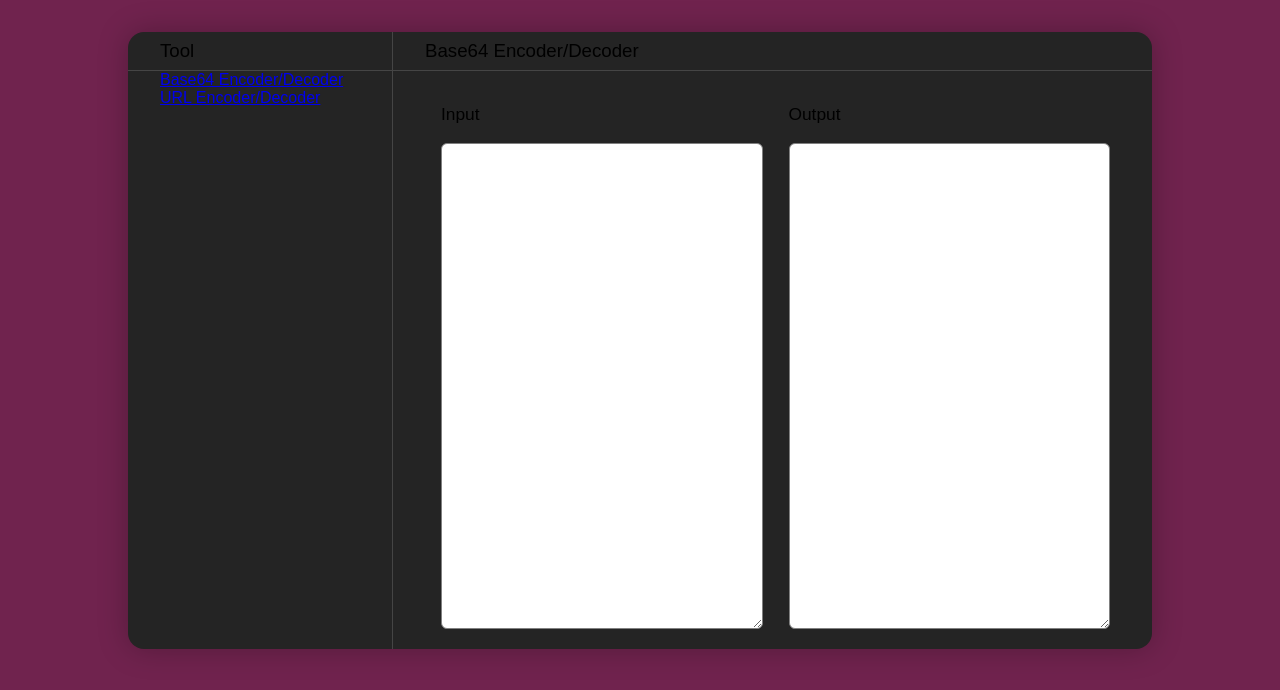
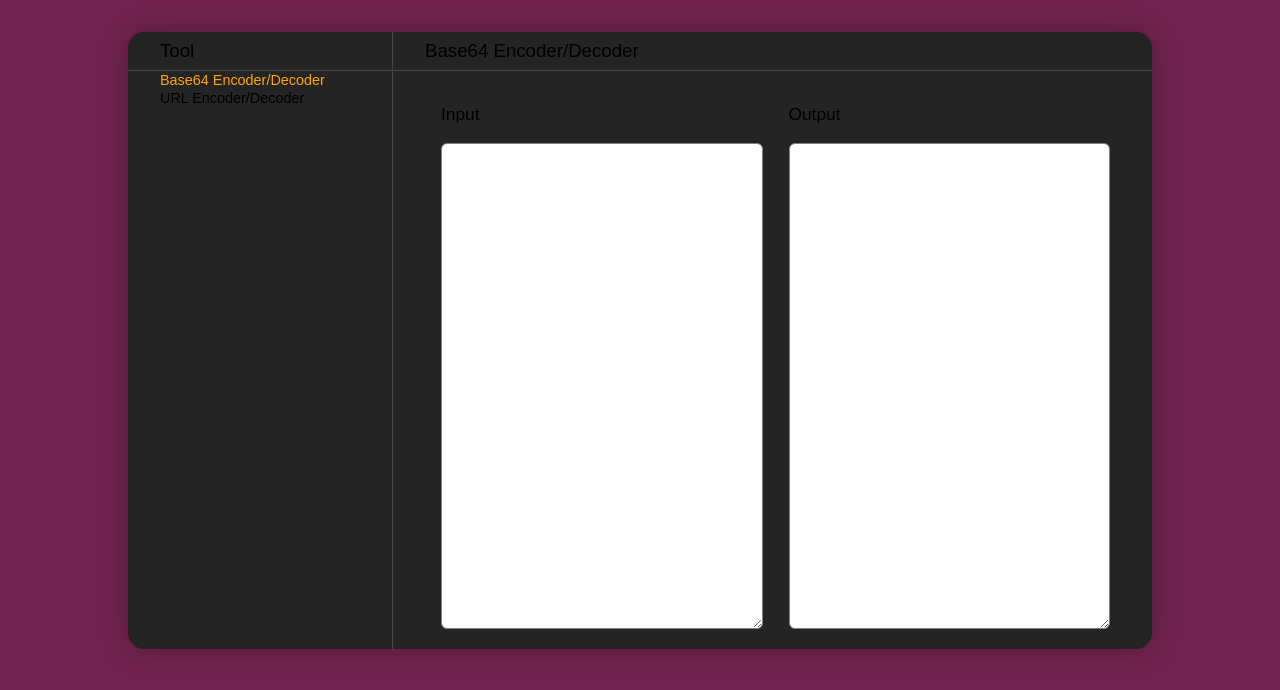
Before and after one commit to eliandoran/toolkit, a SvelteKit app: page / in a window 1280 px wide. Shown: the top 690 px of the page. Built offline with nearby package versions, Linux system fonts and the light colour scheme.

Commit message:
Highlight selected tool in sidebar

```diff
--- a/src/routes/+page.svelte
+++ b/src/routes/+page.svelte
@@ -1,5 +1,6 @@
 <style>
     :root {
+        --highlight-color: orange;
         --border-color: #454545;
     }
 
@@ -26,6 +27,16 @@
         list-style-type: none;
         margin: 0;
         padding: 0;
+    }
+
+    aside ul li a {
+        text-decoration: none;
+        color: inherit;
+        font-size: 0.9em;
+    }
+
+    aside ul li a.selected {
+        color: var(--highlight-color);
     }
 
     main {
@@ -113,9 +124,11 @@
 
         <nav>
             <ul>
-                {#each allTools as tool}
+                {#each allTools as thisTool}
                 <li>
-                    <a href="#" on:click={() => selectTool(tool)}>{tool.name}</a>
+                    <a href="#"
+                        class:selected={thisTool == tool}
+                        on:click={() => selectTool(thisTool)}>{thisTool.name}</a>
                 </li>
                 {/each}
             </ul>
```
